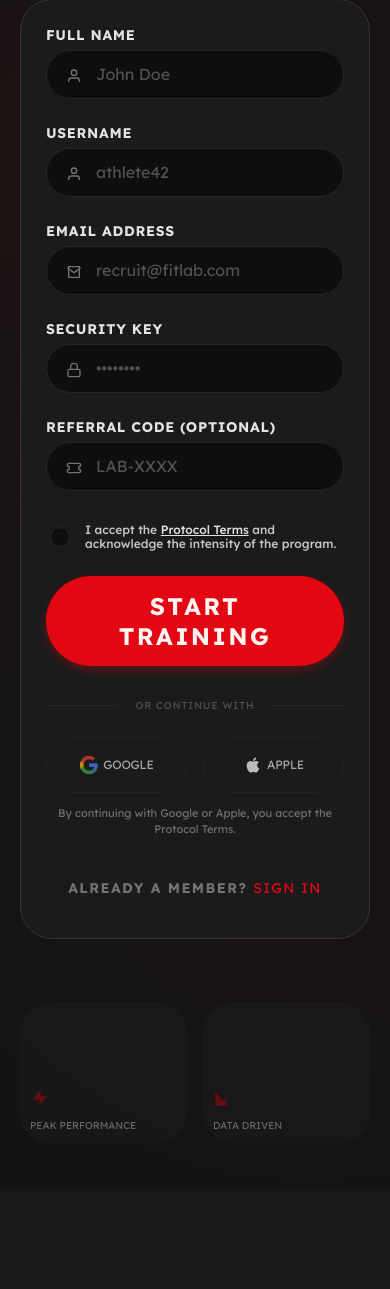
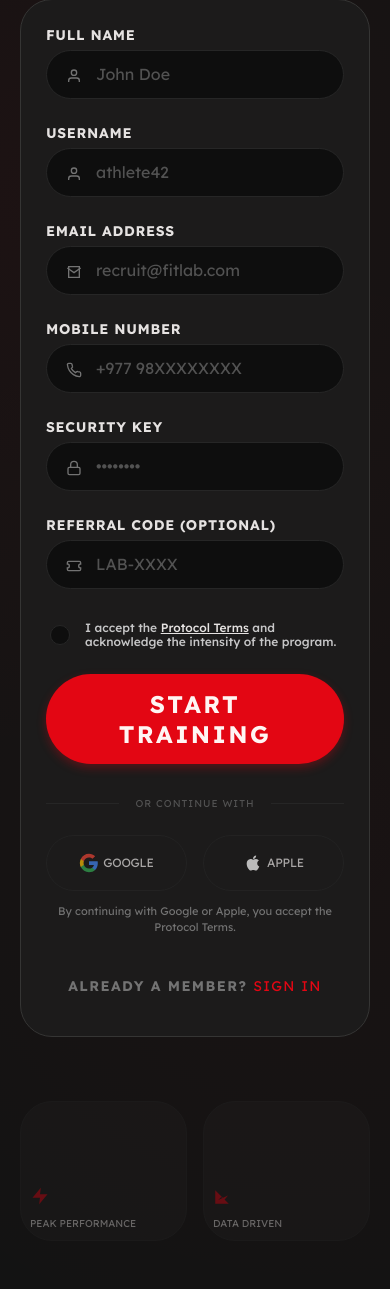
Before and after one commit to RNSAINJU/fitlab, a Django app: page /register in a window 390 px wide. Shown: the part 271-1560 px from the top of the page. Before the commit the page ends 1400 px from the top, so only its background shows below. Run offline with Django 5.2, Linux system fonts and the light colour scheme.

Commit message:
Add mobile number field to customer registration
Co-authored-by: Aryan Sainju <Aryan.sainju@gmail.com>

```diff
--- a/accounts/forms.py
+++ b/accounts/forms.py
@@ -1,3 +1,5 @@
+import re
+
 from django import forms
 from django.contrib.auth import get_user_model
 from django.contrib.auth.forms import AuthenticationForm
@@ -25,6 +27,18 @@ class RegistrationForm(forms.Form):
         required=True,
         label="Email address",
         widget=forms.EmailInput(attrs={**INPUT_REG, "placeholder": "recruit@fitlab.com"}),
+    )
+    phone = forms.CharField(
+        label="Mobile number",
+        max_length=20,
+        widget=forms.TextInput(
+            attrs={
+                **INPUT_REG,
+                "placeholder": "+977 98XXXXXXXX",
+                "autocomplete": "tel",
+                "inputmode": "tel",
+            }
+        ),
     )
     password = forms.CharField(
         label="Security key",
@@ -56,6 +70,15 @@ class RegistrationForm(forms.Form):
             raise forms.ValidationError("This username is already taken.")
         return username
 
+    def clean_phone(self):
+        phone = self.cleaned_data["phone"].strip()
+        digits = re.sub(r"\D", "", phone)
+        if len(digits) < 7 or len(digits) > 15:
+            raise forms.ValidationError("Enter a valid mobile number.")
+        if User.objects.filter(phone=digits).exists():
+            raise forms.ValidationError("This mobile number is already registered.")
+        return digits
+
     def clean_password(self):
         password = self.cleaned_data["password"]
         validate_password(password)
@@ -65,6 +88,7 @@ class RegistrationForm(forms.Form):
         user = User()
         user.email = self.cleaned_data["email"].lower()
         user.username = self.cleaned_data["username"]
+        user.phone = self.cleaned_data["phone"]
         name = self.cleaned_data["full_name"].strip()
         parts = name.split(None, 1)
         user.first_name = parts[0]
--- a/templates/accounts/register.html
+++ b/templates/accounts/register.html
@@ -66,6 +66,17 @@
         </div>
 
         <div class="auth-field">
+          <label class="auth-label auth-label--bold" for="id_phone">Mobile number</label>
+          <div class="auth-input-wrap auth-input-wrap--icon">
+            <span class="auth-input-icon">
+              <svg viewBox="0 0 24 24" fill="none" stroke="currentColor" stroke-width="2"><path d="M22 16.92v3a2 2 0 0 1-2.18 2 19.79 19.79 0 0 1-8.63-3.07 19.5 19.5 0 0 1-6-6 19.79 19.79 0 0 1-3.07-8.67A2 2 0 0 1 4.11 2h3a2 2 0 0 1 2 1.72c.12.86.3 1.7.54 2.5a2 2 0 0 1-.45 2.11L8.09 9.91a16 16 0 0 0 6 6l1.58-1.11a2 2 0 0 1 2.11-.45c.8.24 1.64.42 2.5.54A2 2 0 0 1 22 16.92z"/></svg>
+            </span>
+            {{ form.phone }}
+          </div>
+          {% if form.phone.errors %}<ul class="auth-errorlist">{% for e in form.phone.errors %}<li>{{ e }}</li>{% endfor %}</ul>{% endif %}
+        </div>
+
+        <div class="auth-field">
           <label class="auth-label auth-label--bold" for="id_password">Security key</label>
           <div class="auth-input-wrap auth-input-wrap--icon">
             <span class="auth-input-icon">
```
